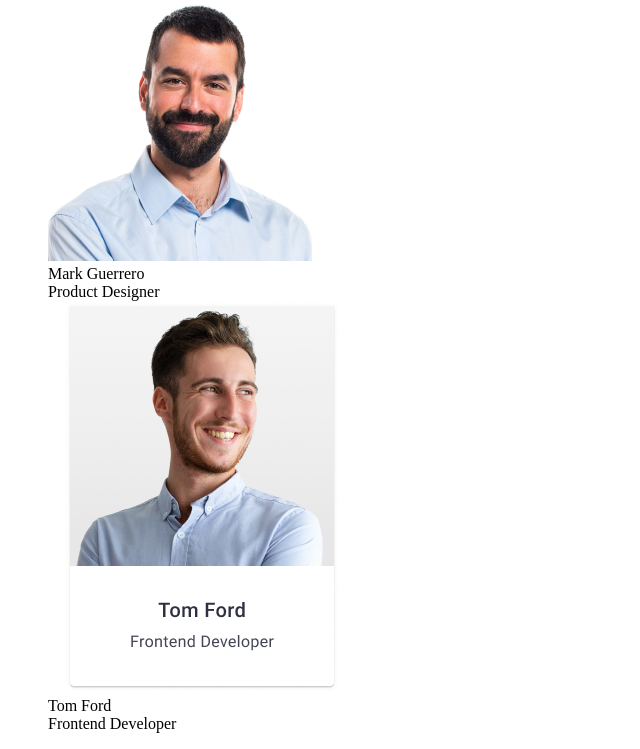
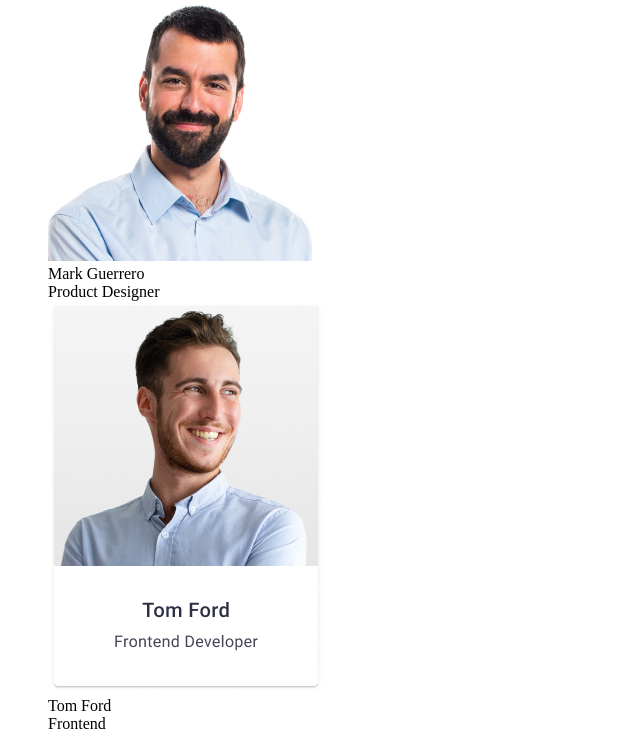
Before and after one commit to arvirabago/goit-markup-hw-01, a plain HTML site: page index.html in a window 1280 px wide. Shown: the part 643-1392 px from the top of the page, without its empty margins (0-640 px from the left). Drawn offline with Linux system fonts and the light colour scheme.

Commit message:
test img 1

```diff
--- a/index.html
+++ b/index.html
@@ -54,9 +54,8 @@
         <img src="images/img.png" alt="Mark">
         <figcaption>Mark Guerrero</figcaption>
         <figcaption>Product Designer</figcaption>
-        <span>&nbsp;&nbsp;&nbsp;</span>
         <img src="images/Team Card 2.png" alt="Tom">
         <figcaption>Tom Ford</figcaption>
-        <figcaption>Frontend Developer</figcaption>
+        <figcaption>Frontend</figcaption>
     </figure>
     </main>
```
